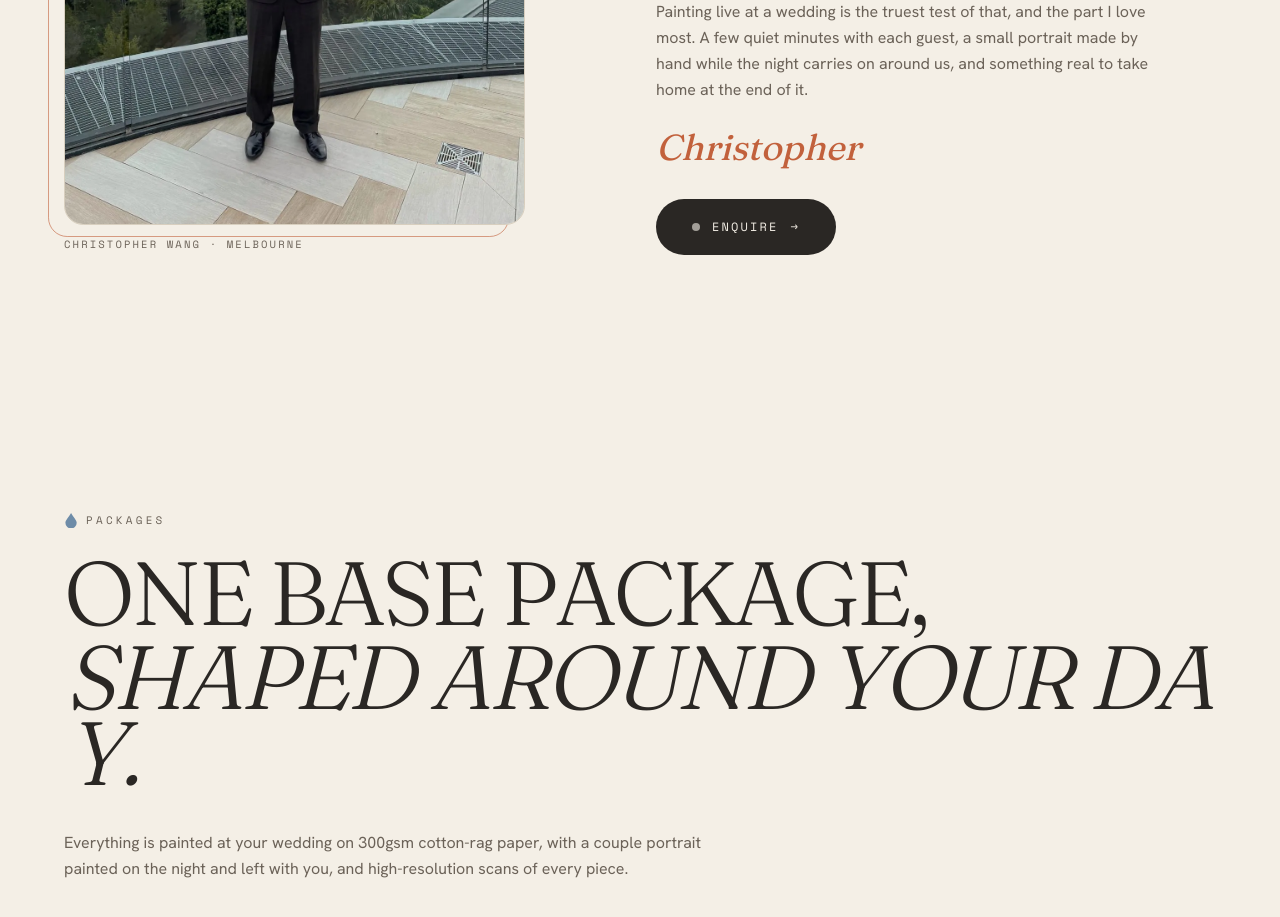
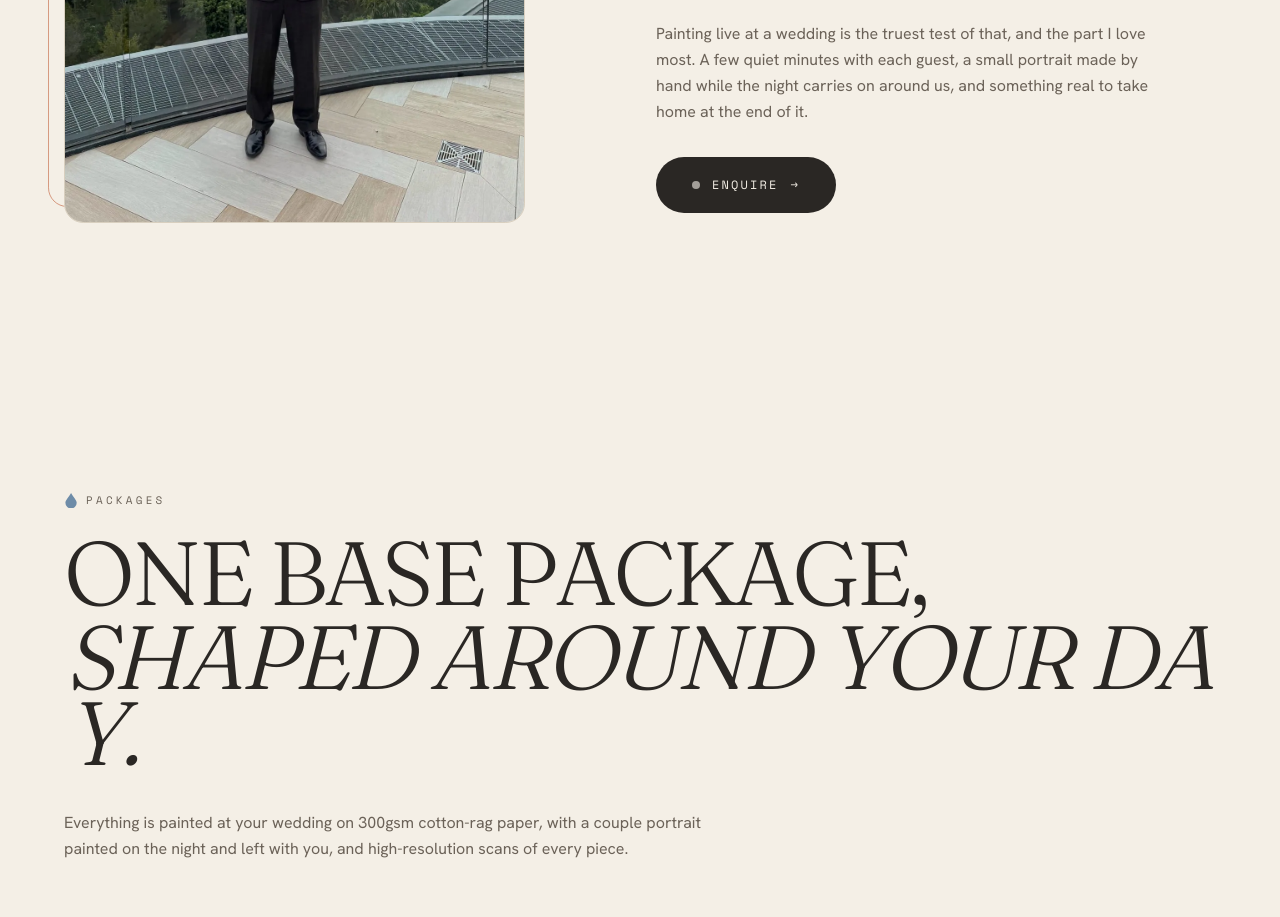
Before and after one commit to itschriswang/EventsWatercolouring, a React (Vite) app: page / in a window 1280 px wide. Shown: the part 8920-9837 px from the top of the page. Built offline with nearby package versions, Linux system fonts and the light colour scheme.

Commit message:
Update content.js

```diff
--- a/src/content.js
+++ b/src/content.js
@@ -181,12 +181,11 @@ export const PAINTER = {
   emphasis: 'behind the brush.',
   portrait: 'assets/portrait-christopher.jpg',
   portraitWebp: 'assets/portrait-christopher.webp',
-  caption: 'Christopher Wang · Melbourne',
   body: [
     'I am Christopher, a Sydney-born artist now based in Melbourne, who fell in love with watercolour over a decade ago.',
     'Painting live at a wedding is the truest test of that, and the part I love most. A few quiet minutes with each guest, a small portrait made by hand while the night carries on around us, and something real to take home at the end of it.',
   ],
-  signature: 'Christopher',
+
 }
 
 export const PACKAGES = {
```
